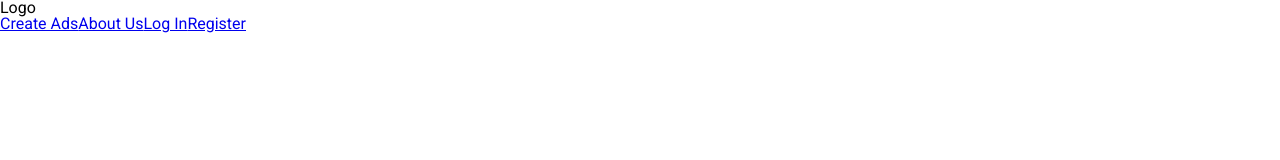
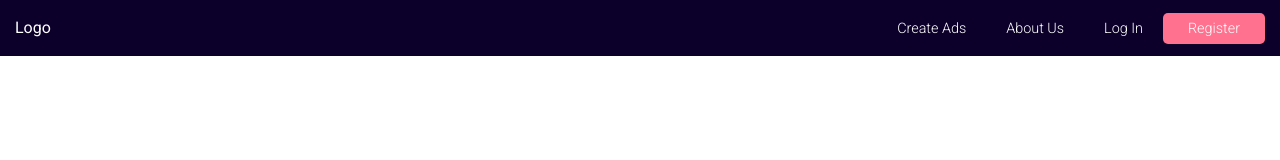
Before and after one commit to edwinchen85/real_estate_react_app, a React app: page / in a window 1280 px wide. Built offline with nearby package versions, Linux system fonts and the light colour scheme.

Commit message:
Add styles to <Header />

```diff
--- /dev/null
+++ b/assets/sass/_listings.scss
@@ -0,0 +1,34 @@
+header {
+  background: $darkpurple;
+  color: white;
+  overflow: auto;
+  padding: 20px 15px;
+
+  .logo {
+    float: left;
+  }
+
+  nav {
+    float: right;
+
+    a {
+      color: white;
+      text-decoration: none;
+      padding: 7px 20px;
+      font-weight: 300;
+      font-size: 0.9rem;
+
+      &:hover {
+        color: $pink;
+      }
+
+      &.register-btn {
+        background: $pink;
+        padding: 7px 25px;
+        text-align: center;
+        color: white;
+        border-radius: 5px;
+      }
+    }
+  }
+}
--- a/assets/sass/main.scss
+++ b/assets/sass/main.scss
@@ -1,6 +1,9 @@
 @import url( 'https://fonts.googleapis.com/css?family=Roboto:100,300,400,500,700');
+@import "variables";
 @import "reset";
 
 body {
   font-family: 'Roboto', sans-serif;
 }
+
+@import "listings";
```
Also changed, not shown: public/css/main.css.
